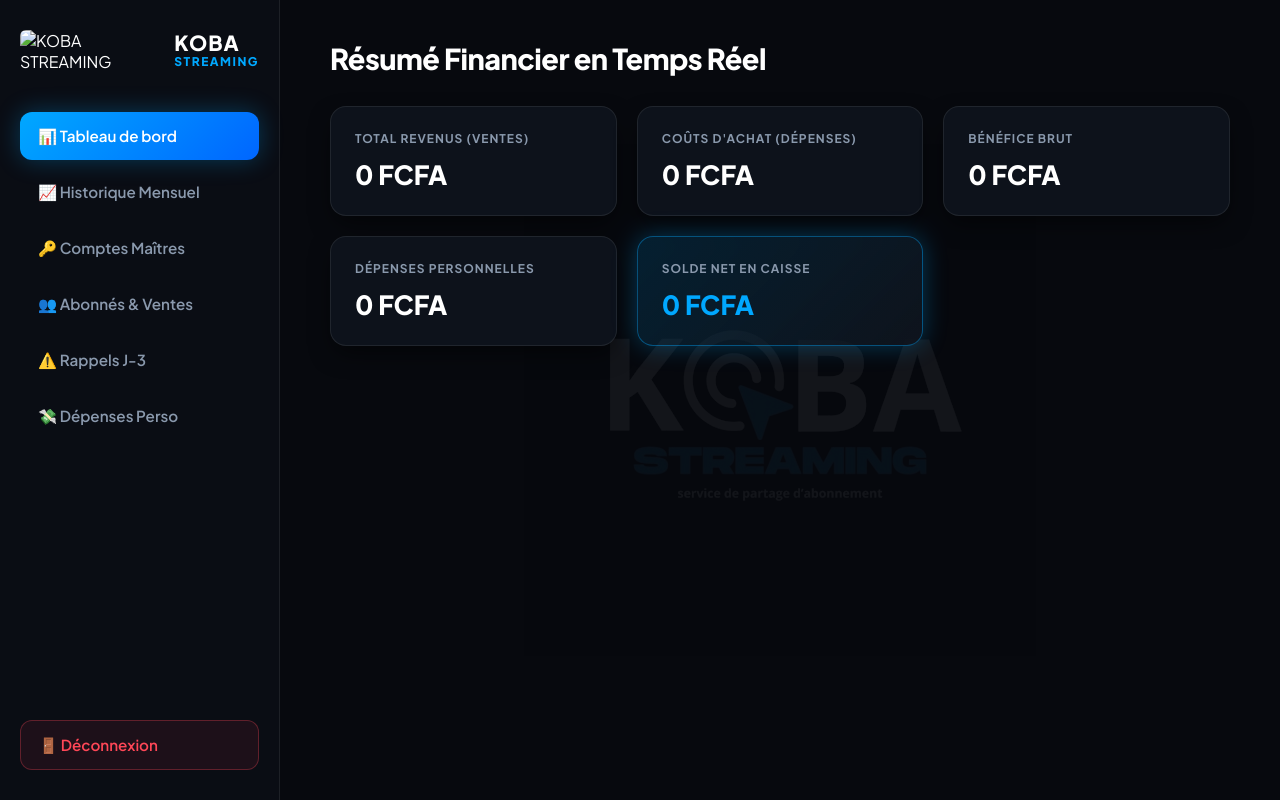
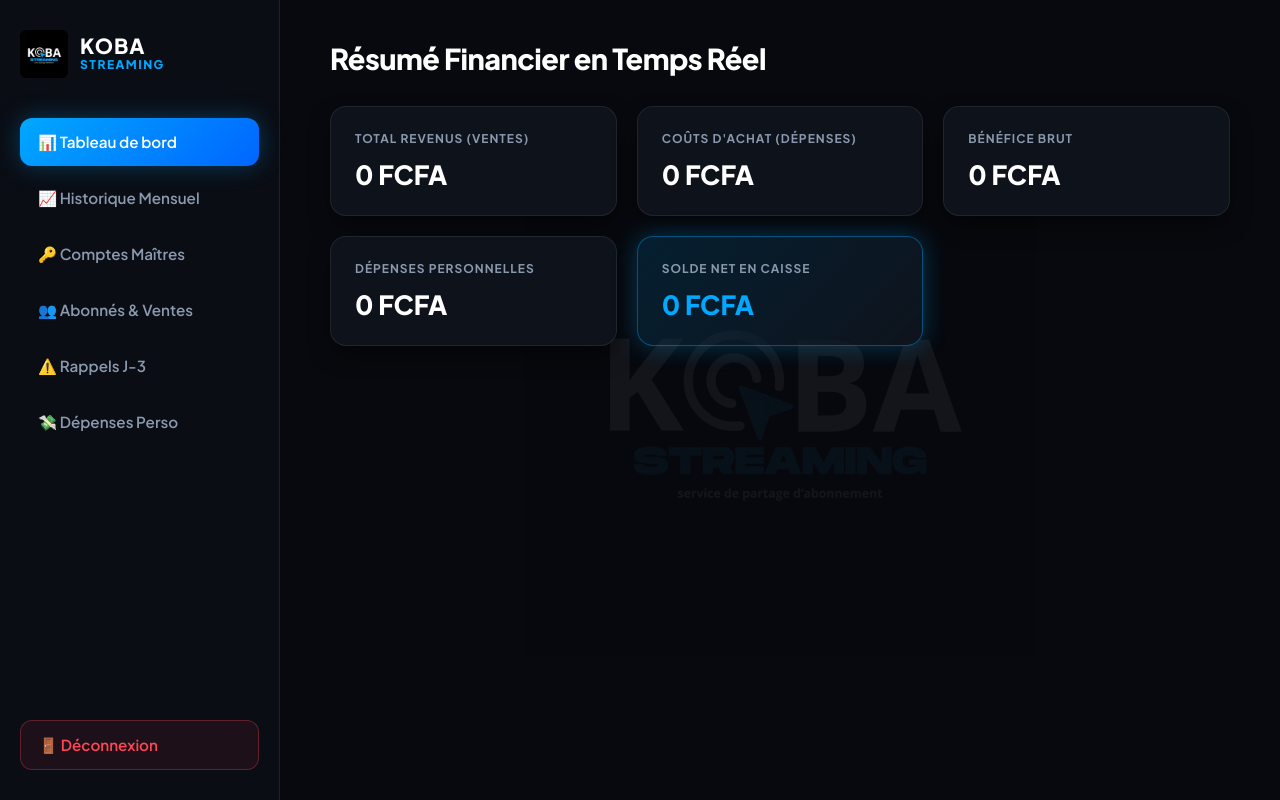
Before and after one commit to cobamide134-cloud/koba-streaming, a website: page public/index.html in a window 1280 px wide. Drawn offline with Linux system fonts and the light colour scheme; no server answers.

Commit message:
Correction chemin du logo

```diff
--- a/public/index.html
+++ b/public/index.html
@@ -11,7 +11,7 @@
     <!-- Barre d'en-tête Mobile (iOS & Android) -->
     <header class="mobile-header">
         <div class="brand">
-            <img src="public/logo.jpg" alt="KOBA STREAMING" class="sidebar-logo">
+            <img src="logo.jpg" alt="KOBA STREAMING" class="sidebar-logo">
             <div class="brand-text">
                 <span class="title">KOBA</span>
                 <span class="subtitle">STREAMING</span>
@@ -24,7 +24,7 @@
         <!-- Barre latérale / Drawer mobile -->
         <div class="sidebar" id="sidebar">
             <div class="brand">
-                <img src="public/logo.jpg" alt="KOBA STREAMING" class="sidebar-logo">
+                <img src="logo.jpg" alt="KOBA STREAMING" class="sidebar-logo">
                 <div class="brand-text">
                     <span class="title">KOBA</span>
                     <span class="subtitle">STREAMING</span>
```
